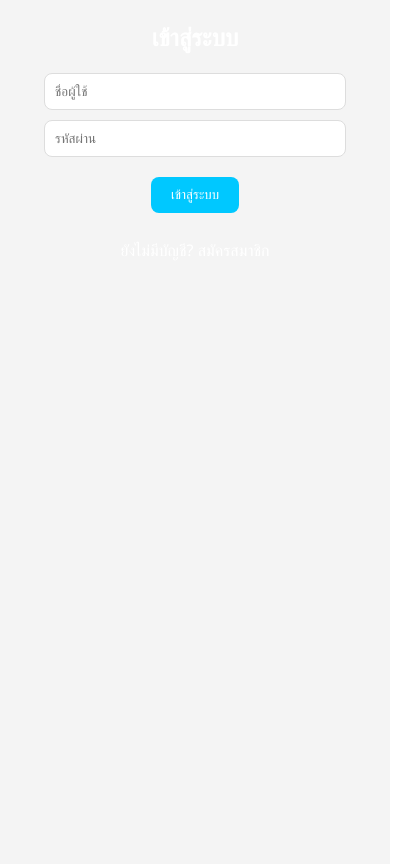
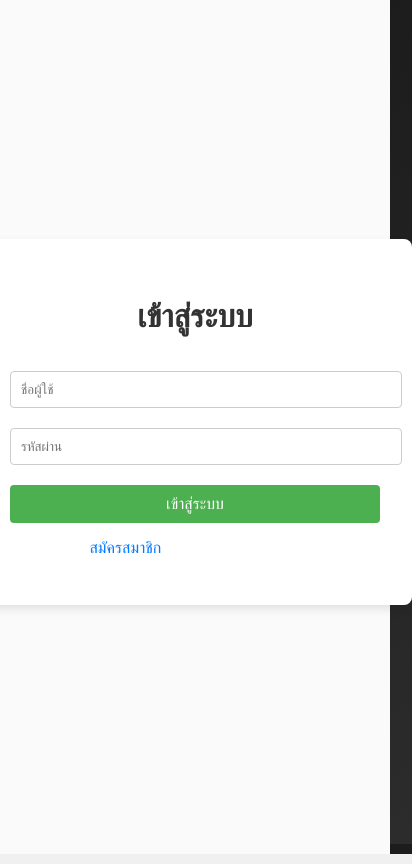
Before and after one commit to gardoffwhite/nagegacha, a React (Create React App) app: page / in a window 390 px wide. Shown: the whole page, 412 px wide, since content can reach past the window. Built offline with nearby package versions, Linux system fonts and the light colour scheme.

Commit message:
Update App.css

```diff
--- a/src/App.css
+++ b/src/App.css
@@ -1,190 +1,203 @@
+/* General Styles */
+body {
+  font-family: Arial, sans-serif;
+  background-color: #f0f0f0;
+  margin: 0;
+  padding: 0;
+}
+
 .app-container {
-  font-family: 'Segoe UI', sans-serif;
-  padding: 20px;
-  text-align: center;
-  background-color: #f4f4f4;
-  min-height: 100vh;
   display: flex;
   flex-direction: column;
   align-items: center;
+  justify-content: center;
+  min-height: 100vh;
+  background-color: #fafafa;
 }
 
-.container {
-  display: flex;
-  justify-content: space-between;
-  width: 100%;
-  max-width: 1200px;
-  margin-top: 20px;
+h2 {
+  font-size: 2rem;
+  color: #333;
+  text-align: center;
 }
 
-.dashboard-container, .history-container, .rate-container {
-  display: flex;
-  flex-direction: column;
-  align-items: center;
-  padding: 20px;
+h3 {
+  font-size: 1.5rem;
+  color: #333;
+  margin-bottom: 1rem;
+}
+
+/* Auth Container */
+.auth-container {
   background-color: #fff;
+  padding: 2rem;
   border-radius: 8px;
   box-shadow: 0 4px 8px rgba(0, 0, 0, 0.1);
-  width: 30%;
+  max-width: 400px;
+  width: 100%;
+  margin: 1rem;
 }
 
-.history-table, .rate-table {
-  margin-top: 20px;
+.input-field {
+  width: 100%;
+  padding: 10px;
+  margin: 10px 0;
+  border: 1px solid #ccc;
+  border-radius: 4px;
+}
+
+.btn {
+  width: 100%;
+  padding: 10px;
+  margin-top: 10px;
+  background-color: #4CAF50;
+  color: white;
+  border: none;
+  border-radius: 4px;
+  cursor: pointer;
+  font-size: 1rem;
+}
+
+.btn:hover {
+  background-color: #45a049;
+}
+
+.link {
+  color: #007bff;
+  cursor: pointer;
+}
+
+.link:hover {
+  text-decoration: underline;
+}
+
+/* Dashboard */
+.dashboard-container {
+  text-align: center;
+  max-width: 600px;
+  margin: 2rem;
+  padding: 2rem;
+  background-color: white;
+  border-radius: 8px;
+  box-shadow: 0 4px 8px rgba(0, 0, 0, 0.1);
+}
+
+.token-display {
+  font-size: 1.25rem;
+  margin-bottom: 1rem;
+}
+
+.btn-gacha {
+  background-color: #f39c12;
+  color: white;
+  font-size: 1.2rem;
+  padding: 15px;
+}
+
+.btn-gacha:disabled {
+  background-color: #95a5a6;
+  cursor: not-allowed;
+}
+
+.item-display-card {
+  margin-top: 1.5rem;
+  padding: 1rem;
+  background-color: #eaf2f8;
+  border-radius: 8px;
+  box-shadow: 0 4px 8px rgba(0, 0, 0, 0.1);
+}
+
+.item-name {
+  font-size: 1.5rem;
+  font-weight: bold;
+}
+
+.character-name {
+  font-size: 1.25rem;
+  color: #2c3e50;
+}
+
+.btn-logout {
+  background-color: #e74c3c;
+  color: white;
+  margin-top: 1rem;
+}
+
+/* Rolling Animation */
+.rolling-container {
+  margin-top: 2rem;
+  padding: 1rem;
+  background-color: #eaf2f8;
+  border-radius: 8px;
+}
+
+.rolling-strip {
+  height: 40px;
+  overflow: hidden;
+  margin-bottom: 1rem;
+  position: relative;
+}
+
+.rolling-item {
+  font-size: 1.5rem;
+  height: 40px;
+  display: flex;
+  align-items: center;
+  justify-content: center;
+  background-color: #ecf0f1;
+  border: 1px solid #ddd;
+}
+
+/* History Table */
+.history-container {
+  margin-top: 2rem;
+  padding: 1rem;
+  background-color: white;
+  border-radius: 8px;
+  width: 80%;
+  max-width: 800px;
+}
+
+.history-table {
   width: 100%;
   border-collapse: collapse;
 }
 
-.history-table th, .history-table td, .rate-table th, .rate-table td {
+.history-table th, .history-table td {
   padding: 10px;
   border: 1px solid #ddd;
   text-align: center;
-  font-size: 14px;
 }
 
-.history-table th, .rate-table th {
-  background-color: #f0f0f0;
+.history-table th {
+  background-color: #f2f2f2;
+  color: #333;
 }
 
-.history-table tr:nth-child(even), .rate-table tr:nth-child(even) {
+.history-table tr:nth-child(even) {
   background-color: #f9f9f9;
 }
 
-.token-display {
-  margin-bottom: 10px;
-  font-weight: bold;
-  font-size: 18px;
-}
-
-.btn {
-  background-color: #00c8ff;
-  color: white;
-  padding: 10px 20px;
-  border: none;
-  border-radius: 8px;
-  cursor: pointer;
-  margin: 10px 0;
-}
-
-.btn-gacha {
-  background-color: #ff7a00;
-}
-
-.btn-logout {
-  background-color: #e60000;
-}
-
-.btn:hover {
-  background-color: #0088cc;
-}
-
-.input-field {
-  padding: 10px;
-  margin-bottom: 10px;
-  width: 80%;
-  border-radius: 8px;
-  border: 1px solid #ddd;
-}
-
-.rolling-container {
-  overflow: hidden;
-  height: 60px;
-  width: 250px;
-  margin: 20px auto;
-  border: 2px solid #00c8ff;
-  border-radius: 8px;
-  background-color: #111;
-  position: relative;
-}
-
-.rolling-strip {
-  display: flex;
-  flex-direction: column;
-  animation: scrollItemsY 5s ease-in-out infinite;
-}
-
-.rolling-item {
-  padding: 10px;
-  height: 60px;
-  font-size: 18px;
-  font-weight: bold;
-  color: #00eaff;
-  background: #222;
-  border-bottom: 1px solid #333;
-}
-
-@keyframes scrollItemsY {
-  0% { transform: translateY(0); }
-  100% { transform: translateY(-100%); }
-}
-
-/* New Styles for History */
-.history-container {
-  width: 60%;
-  padding: 20px;
-  margin-top: 20px;
-  background-color: #f9f9f9;
-  border-radius: 8px;
-  box-shadow: 0 4px 8px rgba(0, 0, 0, 0.1);
-  display: flex;
-  flex-direction: column;
-}
-
-.history-table {
-  margin-top: 10px;
-  width: 100%;
-}
-
-.history-table th {
-  background-color: #007BFF;
-  color: white;
-}
-
-.history-table td {
-  font-size: 14px;
-  font-weight: normal;
-}
-
-.history-table tr:nth-child(even) {
+.history-table tr:hover {
   background-color: #f1f1f1;
-}
-
-.history-table tr:hover {
-  background-color: #f0f0f0;
-}
-
-.history-table td,
-.history-table th {
-  padding: 8px;
-  text-align: center;
-}
-
-.history-table th,
-.history-table td {
-  font-size: 16px;
-  color: #333;
-}
-
-.history-table td {
-  font-size: 14px;
-}
-
-.history-table tr {
-  transition: background-color 0.2s ease;
-}
-
-/* Add some spacing for history container */
-.history-container {
-  margin-top: 20px;
 }
 
 /* Responsive Design */
 @media (max-width: 768px) {
-  .container {
-    flex-direction: column;
+  .app-container {
+    padding: 10px;
   }
 
-  .dashboard-container, .history-container, .rate-container {
+  .dashboard-container, .auth-container, .history-container {
     width: 100%;
-    margin-bottom: 20px;
+  }
+
+  .btn-gacha {
+    font-size: 1rem;
+    padding: 12px;
+  }
+
+  .item-display-card {
+    padding: 0.75rem;
   }
 }
```
